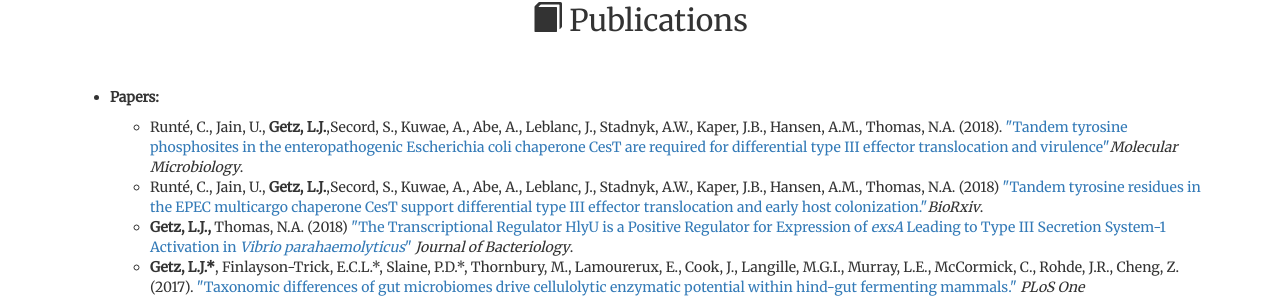
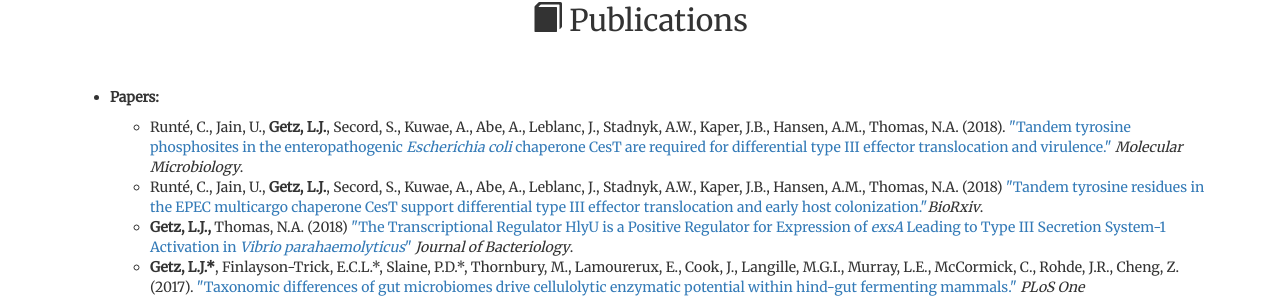
Before and after one commit to LandonGetz/OldCVWebsite, a Jekyll site: the page built from index.md, in a window 1280 px wide and 900 px high, scrolled down 1944 px. Shown: the part 142-450 px from the top of the window. Built offline with Jekyll 4.4.1, drawn with Linux system fonts in a browser that asks for light colours; nearby versions of some CDN libraries.

Commit message:
Another typo fix
Opps

```diff
--- a/index.md
+++ b/index.md
@@ -115,8 +115,8 @@ scroll: true
     <ul id="list">
       <li id="list"><b>Papers: </b>
             <ul id="sublist">
-                <li>Runté, C., Jain, U., <b>Getz, L.J.</b>,Secord, S., Kuwae, A., Abe, A., Leblanc, J., Stadnyk, A.W., Kaper, J.B., Hansen, A.M., Thomas, N.A. (2018). <a href="http://onlinelibrary.wiley.com/doi/10.1111/mmi.13948/full" target="_blank">"Tandem tyrosine phosphosites in the enteropathogenic Escherichia coli chaperone CesT are required for differential type III effector translocation and virulence"</a><i>Molecular Microbiology</i>.</li>
-                <li>Runté, C., Jain, U., <b>Getz, L.J.</b>,Secord, S., Kuwae, A., Abe, A., Leblanc, J., Stadnyk, A.W., Kaper, J.B., Hansen, A.M., Thomas, N.A. (2018) <a href="https://www.biorxiv.org/content/early/2018/02/22/270066" target="_blank">"Tandem tyrosine residues in the EPEC multicargo chaperone CesT support differential type III effector translocation and early host colonization."</a><i>BioRxiv</i>.</li>
+            <li>Runté, C., Jain, U., <b>Getz, L.J.</b>, Secord, S., Kuwae, A., Abe, A., Leblanc, J., Stadnyk, A.W., Kaper, J.B., Hansen, A.M., Thomas, N.A. (2018). <a href="http://onlinelibrary.wiley.com/doi/10.1111/mmi.13948/full" target="_blank">"Tandem tyrosine phosphosites in the enteropathogenic <i>Escherichia coli</i> chaperone CesT are required for differential type III effector translocation and virulence."</a><i> Molecular Microbiology</i>.</li>
+                <li>Runté, C., Jain, U., <b>Getz, L.J.</b>, Secord, S., Kuwae, A., Abe, A., Leblanc, J., Stadnyk, A.W., Kaper, J.B., Hansen, A.M., Thomas, N.A. (2018) <a href="https://www.biorxiv.org/content/early/2018/02/22/270066" target="_blank">"Tandem tyrosine residues in the EPEC multicargo chaperone CesT support differential type III effector translocation and early host colonization."</a><i>BioRxiv</i>.</li>
                 <li><b>Getz, L.J.,</b> Thomas, N.A. (2018) <a href="http://jb.asm.org/content/early/2018/02/08/JB.00653-17.abstract" target="_blank">"The Transcriptional Regulator HlyU is a Positive Regulator for Expression of <i>exsA</i> Leading to Type III Secretion System-1 Activation in <i>Vibrio parahaemolyticus</i>"</a> <i>Journal of Bacteriology</i>.</li>
                 <li><b>Getz, L.J.*</b>, Finlayson-Trick, E.C.L.*, Slaine, P.D.*, Thornbury, M., Lamourerux, E., Cook, J., Langille, M.G.I., Murray, L.E., McCormick, C., Rohde, J.R., Cheng, Z. (2017). <a href="http://journals.plos.org/plosone/article?id=10.1371/journal.pone.0189404" target="_blank">"Taxonomic differences of gut microbiomes drive cellulolytic enzymatic potential within hind-gut fermenting mammals."</a> <i>PLoS One</i></li>
             </ul>
```
